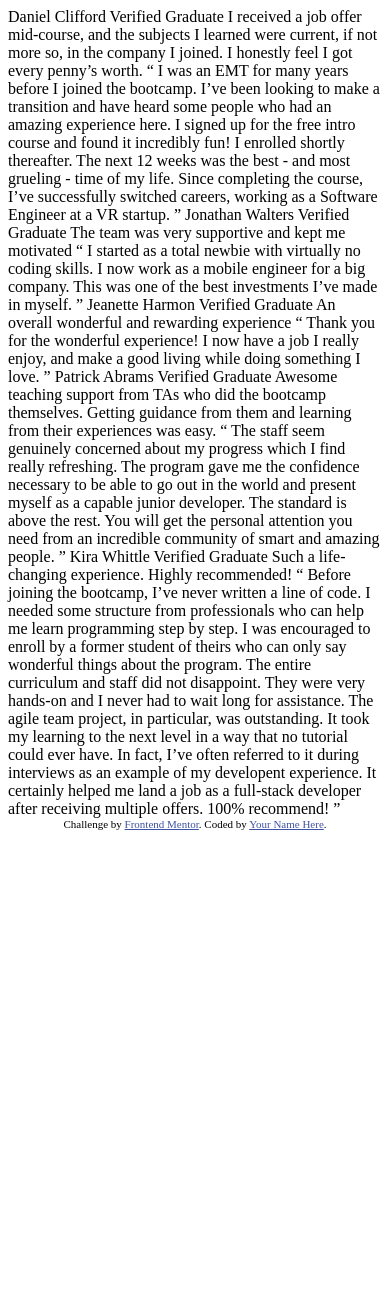
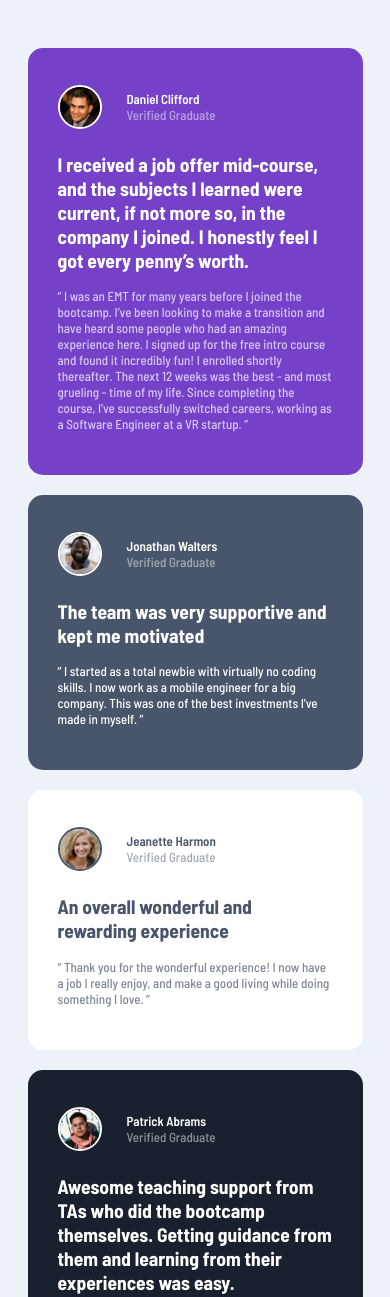
Before and after one commit to DolbyTheSheep/Testimonials-Grid-Section, a plain HTML site: page index.html in a window 390 px wide. Shown: the top 1297 px of the page. Before the commit the page ends 844 px from the top, so only its background shows below. Drawn offline with Linux system fonts and the light colour scheme.

Commit message:
HTML and mobile layout

```diff
--- a/index.html
+++ b/index.html
@@ -5,6 +5,7 @@
   <meta name="viewport" content="width=device-width, initial-scale=1.0"> <!-- displays site properly based on user's device -->
 
   <link rel="icon" type="image/png" sizes="32x32" href="./images/favicon-32x32.png">
+  <link rel="stylesheet" href="style.css" />
 
   <title>Frontend Mentor | [Challenge Name Here]</title>
 
@@ -15,50 +16,107 @@
   </style>
 </head>
 <body>
-  Daniel Clifford
-  Verified Graduate
+  <main>
+    <section id="daniel">
+      <div class="profile">
+        <img src="./images/image-daniel.jpg" alt="daniel" />
+        <p>
+          <span class="name">Daniel Clifford</span>
+          <span class="role">Verified Graduate</span>
+        </p>
+      </div>
 
+
+      <h1>
         I received a job offer mid-course, and the subjects I learned were current, if not more so,
         in the company I joined. I honestly feel I got every penny’s worth.
+      </h1>
 
+      <p class="quote">
         “ I was an EMT for many years before I joined the bootcamp. I’ve been looking to make a
         transition and have heard some people who had an amazing experience here. I signed up
         for the free intro course and found it incredibly fun! I enrolled shortly thereafter.
         The next 12 weeks was the best - and most grueling - time of my life. Since completing
         the course, I’ve successfully switched careers, working as a Software Engineer at a VR startup. ”
+      </p>
+    </section>
 
-  Jonathan Walters
-  Verified Graduate
+    <section id="jonathan">
+      <div class="profile">
+        <img src="./images/image-jonathan.jpg" alt="jonathan" />
+        <p>
+          <span class="name">Jonathan Walters</span>
+          <span class="role">Verified Graduate</span>
+        </p>
+      </div>
 
+
+      <h1>
         The team was very supportive and kept me motivated
+      </h1>
 
+      <p>
         “ I started as a total newbie with virtually no coding skills. I now work as a mobile engineer
         for a big company. This was one of the best investments I’ve made in myself. ”
+      </p>
+    </section>
 
-  Jeanette Harmon
-  Verified Graduate
+    <section id="jeanette" class="white">
+      <div class="profile">
+        <img src="./images/image-jeanette.jpg" alt="jeanette" />
+        <p>
+          <span class="name">Jeanette Harmon</span>
+          <span class="role">Verified Graduate</span>
+        </p>
+      </div>
 
+      <h1>
         An overall wonderful and rewarding experience
+      </h1>
 
+      <p class="quote">
         “ Thank you for the wonderful experience! I now have a job I really enjoy, and make a good living
         while doing something I love. ”
+      </p>
+    </section>
 
-  Patrick Abrams
-  Verified Graduate
+    <section id="patrick">
+      <div class="profile">
+        <img src="./images/image-patrick.jpg" alt="patrick" />
+        <p>
+          <span class="name">Patrick Abrams</span>
+          <span class="role">Verified Graduate</span>
+        </p>
+      </div>
 
+      <h1>
         Awesome teaching support from TAs who did the bootcamp themselves. Getting guidance from them and
         learning from their experiences was easy.
+      </h1>
 
+      <p class="quote">
         “ The staff seem genuinely concerned about my progress which I find really refreshing. The program
         gave me the confidence necessary to be able to go out in the world and present myself as a capable
         junior developer. The standard is above the rest. You will get the personal attention you need from
         an incredible community of smart and amazing people. ”
+      </p>
+    </section>
 
-  Kira Whittle
-  Verified Graduate
+    <section id="kira" class="white">
+      <div class="profile">
+        <img src="./images/image-kira.jpg" alt="kira" />
+        <p>
+          <span class="name">Kira Whittle</span>
+          <span class="role">Verified Graduate</span>
+        </p>
+      </div>
 
+
+      <h1>
         Such a life-changing experience. Highly recommended!
+      </h1>
 
+      <p class="quote">
         “ Before joining the bootcamp, I’ve never written a line of code. I needed some structure from
       professionals who can help me learn programming step by step. I was encouraged to enroll by a former
       student of theirs who can only say wonderful things about the program. The entire curriculum and staff
@@ -67,10 +125,16 @@
       could ever have. In fact, I’ve often referred to it during interviews as an example of my developent
       experience. It certainly helped me land a job as a full-stack developer after receiving multiple offers.
       100% recommend! ”
+      </p>
+    </section>
+  </main>
 
+  <footer>
     <div class="attribution">
       Challenge by <a href="https://www.frontendmentor.io?ref=challenge" target="_blank">Frontend Mentor</a>.
-    Coded by <a href="#">Your Name Here</a>.
+      Coded by <a href="#">DolbyTheSheep</a>.
     </div>
+  </footer>
+
 </body>
 </html>
--- /dev/null
+++ b/style.css
@@ -0,0 +1,102 @@
+@import url('https://fonts.googleapis.com/css2?family=Barlow+Semi+Condensed:ital,wght@0,100;0,200;0,300;0,400;0,500;0,600;0,700;0,800;0,900;1,100;1,200;1,300;1,400;1,500;1,600;1,700;1,800;1,900&display=swap');
+
+:root {
+    --font-size: 13px;
+    --font-weight: 500;
+    --font-weight-bold: 600;
+
+    --moderate-violet: hsl(263, 55%, 52%);
+    --very-dark-grayish-blue: hsl(217, 19%, 35%);
+    --very-dark-blackish-blue: hsl(219, 29%, 14%);
+    --white: hsl(0, 0%, 100%);
+
+    --light-gray: hsl(0, 0%, 81%);
+    --light-grayish-blue: hsl(210, 46%, 95%);
+
+    /*
+        1. "Verified Graduate" has the same color as the person's name with 50% opacity
+        2. Review paragraphs inside the quotations have the same color as well, but are at 70% opacity
+    */
+}
+
+body {
+    background-color: var(--light-grayish-blue);
+    padding: 5%;
+
+    font-family: 'Barlow Semi Condensed';
+    font-weight: var(--font-weight);
+    font-size: var(--font-size);
+    color: var(--white);
+
+    display: flex;
+    flex-direction: column;
+    gap: 20px;
+}
+
+.white {
+    color: var(--very-dark-grayish-blue);
+}
+
+main {
+    display: grid;
+    margin-top: 20px;
+    grid-template-columns: 100%;
+    grid-template-rows: auto;
+    gap: 20px;
+}
+
+section {
+    border-radius: 15px;
+    padding: 30px;
+}
+
+.profile {
+    display: flex;
+    align-items: center;
+}
+
+.profile p {
+    display: flex;
+    flex-direction: column;
+}
+
+img {
+    border-radius: 50%;
+    width: 40px;
+    margin-right: 25px;
+    border: solid 2px;
+
+}
+
+.name {
+    font-weight: var(--font-weight-bold);
+}
+
+.role {
+    opacity: 50%;
+}
+
+.quote {
+    opacity: 70%;
+}
+
+
+#daniel {
+    background-color: var(--moderate-violet);
+}
+
+#jonathan {
+    background-color: var(--very-dark-grayish-blue);
+}
+
+#jeanette {
+    background-color: var(--white);
+}
+
+#patrick {
+    background-color: var(--very-dark-blackish-blue);
+}
+
+#kira {
+    background-color: var(--white);
+}
```
Lines whose indentation alone changed are shown as unchanged.
